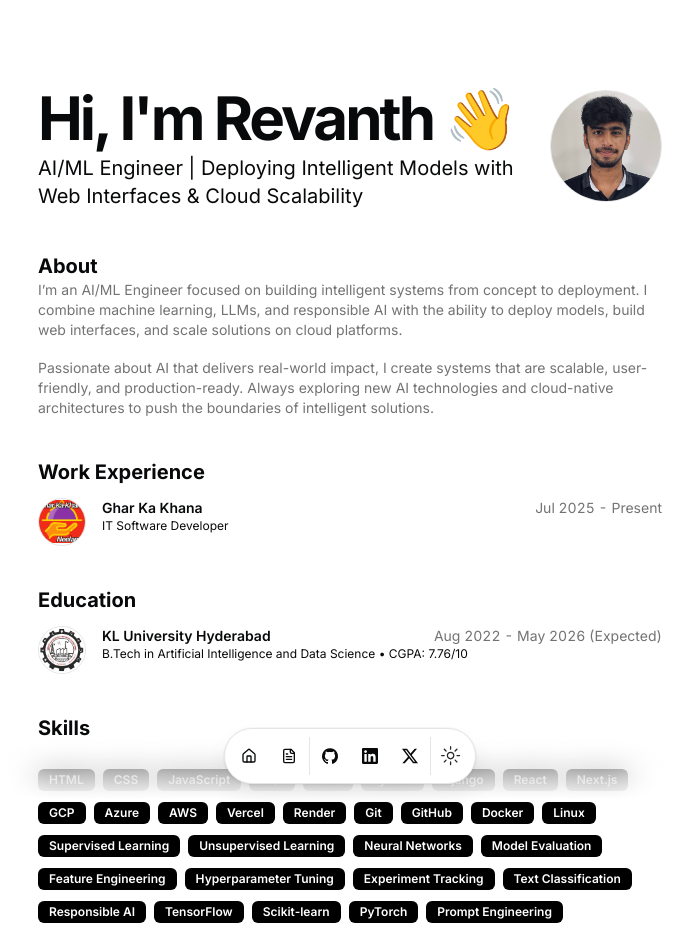
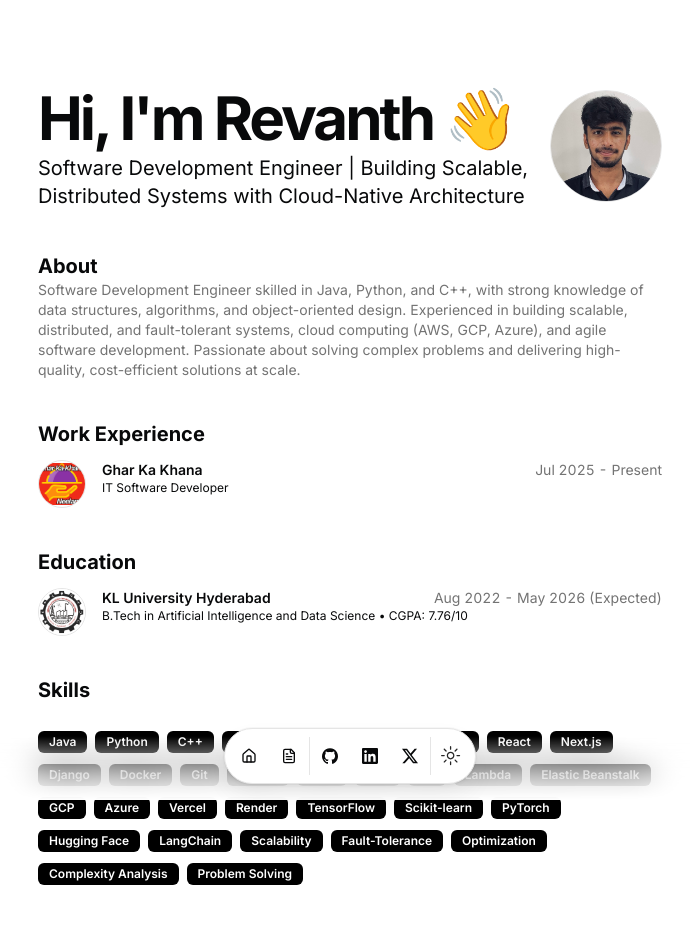
Before and after one commit to rev2607/portfolio_rev, a Next.js app: page / in a window 1280 px wide. Shown: the top 932 px of the page, without its empty margins (290-983 px from the left). Built offline with nearby package versions, Linux system fonts and the light colour scheme.

Commit message:
information update

```diff
--- a/src/data/resume.tsx
+++ b/src/data/resume.tsx
@@ -8,51 +8,46 @@ export const DATA = {
   location: "Hyderabad, IN",
   locationLink: "https://www.google.com/maps/place/Hyderabad",
   description:
-    "AI/ML Engineer | Deploying Intelligent Models with Web Interfaces & Cloud Scalability",
-  summary: `I’m an AI/ML Engineer focused on building intelligent systems from concept to deployment. I combine machine learning, LLMs, and responsible AI with the ability to deploy models, build web interfaces, and scale solutions on cloud platforms.
-
-Passionate about AI that delivers real-world impact, I create systems that are scalable, user-friendly, and production-ready. Always exploring new AI technologies and cloud-native architectures to push the boundaries of intelligent solutions.`,
+    "Software Development Engineer | Building Scalable, Distributed Systems with Cloud-Native Architecture",
+  summary: `Software Development Engineer skilled in Java, Python, and C++, with strong knowledge of data structures, algorithms, and object-oriented design. Experienced in building scalable, distributed, and fault-tolerant systems, cloud computing (AWS, GCP, Azure), and agile software development. Passionate about solving complex problems and delivering high-quality, cost-efficient solutions at scale.`,
   avatarUrl: "/profile.jpg",
   skills: [
+    "Java",
+    "Python",
+    "C++",
+    "SQL",
     "HTML",
     "CSS",
     "JavaScript",
-    "SQL",
-    "Java",
-    "Python",
-    "Django",
     "React",
     "Next.js",
+    "Django",
+    "Docker",
+    "Git",
+    "GitHub",
+    "AWS",
+    "EC2",
+    "S3",
+    "Lambda",
+    "Elastic Beanstalk",
     "GCP",
     "Azure",
-    "AWS",
     "Vercel",
     "Render",
-    "Git",
-    "GitHub",
-    "Docker",
-    "Linux",
-    "Supervised Learning",
-    "Unsupervised Learning",
-    "Neural Networks",
-    "Model Evaluation",
-    "Feature Engineering",
-    "Hyperparameter Tuning",
-    "Experiment Tracking",
-    "Text Classification",
-    "Responsible AI",
     "TensorFlow",
     "Scikit-learn",
     "PyTorch",
-    "Prompt Engineering",
     "Hugging Face",
-    "LLMs",
-    "Local LLMs",
     "LangChain",
+    "Scalability",
+    "Fault-Tolerance",
+    "Optimization",
+    "Complexity Analysis",
+    "Problem Solving",
   ],
   navbar: [
     { href: "/", icon: HomeIcon, label: "Home" },
-    { href: "/revanth_resume.pdf", icon: Icons.resume as any, label: "Resume" },
+    { href: "/revanthGuthula.pdf", icon: Icons.resume as any, label: "Resume" },
   ],
   contact: {
     email: "revanth2607@gmail.com",
```
Also changed, not shown: 2 other files (tests, documents, lock files or other folders).
